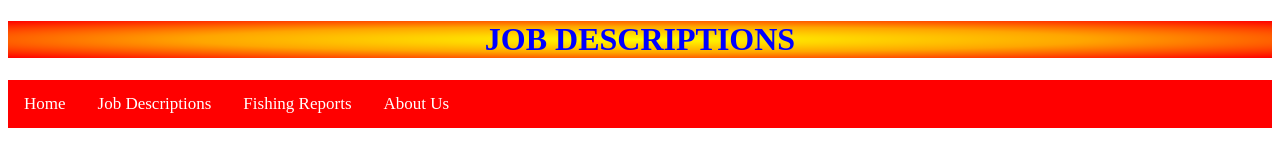
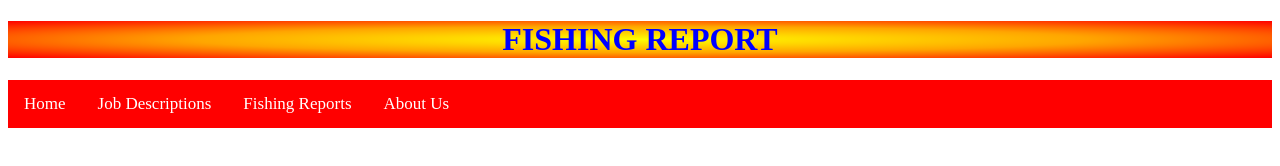
Before and after one commit to TigerMuskellunge/GinormFishingLures, a plain HTML site: page Fishing-Report.html in a window 1280 px wide. Drawn offline with Linux system fonts and the light colour scheme.

Commit message:
copy for fishing report

```diff
--- a/Fishing-Report.html
+++ b/Fishing-Report.html
@@ -5,11 +5,11 @@
 			<link rel="stylesheet" type="text/css" href="index.css">
 	</head>
 	<body>
-	<h1>JOB DESCRIPTIONS</h1>
+	<h1>FISHING REPORT</h1>
 <div class="topnav">
 <a class="active" href="index.html">Home</a>
 <a class="active" href="Job-Descriptions.html">Job Descriptions</a>
-<a class="active" href="Fishin-Report.html">Fishing Reports</a>
+<a class="active" href="Fishing-Report.html">Fishing Reports</a>
 <a class="active" href=#home>About Us</a>
 </div>
   </body>
```
